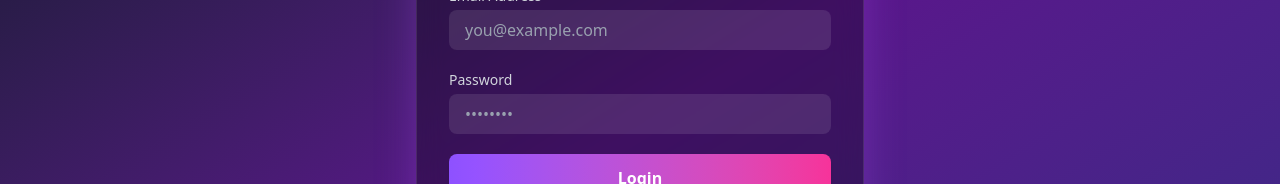
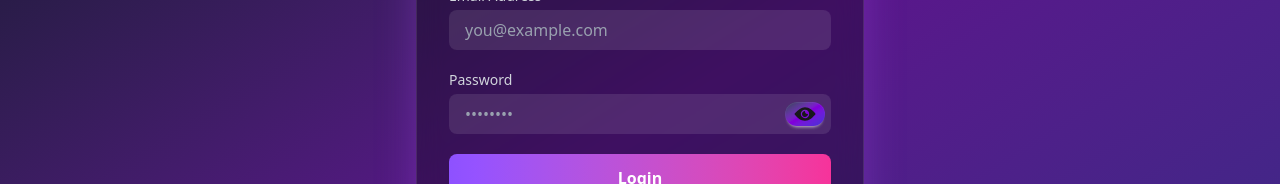
Before and after one commit to sodium000/B12-A10-Future-Box-client-, a React (Vite) app: page / in a window 1280 px wide. Shown: the part 3195-3379 px from the top of the page. Built offline with nearby package versions, Linux system fonts and the light colour scheme.

Commit message:
card edit

```diff
--- a/src/Component/Login/Login.jsx
+++ b/src/Component/Login/Login.jsx
@@ -1,10 +1,13 @@
 /* eslint-disable no-unused-vars */
 import React, { use, useState } from "react";
 import { motion } from "framer-motion";
+import { IoIosEye } from "react-icons/io";
+import { IoIosEyeOff } from "react-icons/io";
 // import { Link } from "react-router";
 
 
 const Login = () => {
+    const [toggle, settoggle] = useState(false)
     const [formData, setFormData] = useState({
         email: "",
         password: "",
@@ -56,7 +59,6 @@ const Login = () => {
                         animate={{ opacity: 1, x: 0 }}
                         transition={{ delay: 0.6, duration: 1.2, ease: "easeInOut" }}
                     >
-                    {/* Email */}
                         <div>
                             <label className="block text-sm font-medium text-gray-300 mb-1">
                                 Email Address
@@ -72,12 +74,12 @@ const Login = () => {
                             />
                         </div>
 
-                    <div>
+                        <div className="relative">
                             <label className="block text-sm font-medium text-gray-300 mb-1">
                                 Password
                             </label>
                             <input
-                            type="password"
+                                type={toggle ? "text" : "password"}
                                 name="password"
                                 value={formData.password}
                                 onChange={handleChange}
@@ -85,6 +87,12 @@ const Login = () => {
                                 className="w-full px-4 py-2 rounded-lg bg-white/10 text-white placeholder-gray-400 focus:outline-none focus:ring-2 focus:ring-violet-500 transition-all duration-200"
                                 required
                             />
+                            <button onClick={(e) => {
+                                e.preventDefault()
+                                settoggle(!toggle)
+
+                            }} >{toggle ? <IoIosEyeOff className="btn btn-xs border-0 rounded-full  absolute right-1.5 top-8 z-10 bg-linear-to-br from-gray-700 via-purple-700 to-indigo-700" /> : <IoIosEye className="btn btn-xs border-0 rounded-full absolute right-1.5 top-8  z-10 bg-linear-to-br from-gray-700 via-purple-700 to-indigo-700" />}
+                            </button>
                         </div>
 
                         <motion.button
--- a/src/FootCard/FoodCard.jsx
+++ b/src/FootCard/FoodCard.jsx
@@ -8,7 +8,7 @@ const Card = () => {
                 <div className="bg" />
                 <div className="blob" />
 
-                <div className="content">
+                <div className="content w-10/12">
                     <img
                         src="https://placehold.co/150x100/ffa500/fff?text=Food+Image"
                         alt="Food item"
```
Lines whose indentation alone changed are shown as unchanged.
